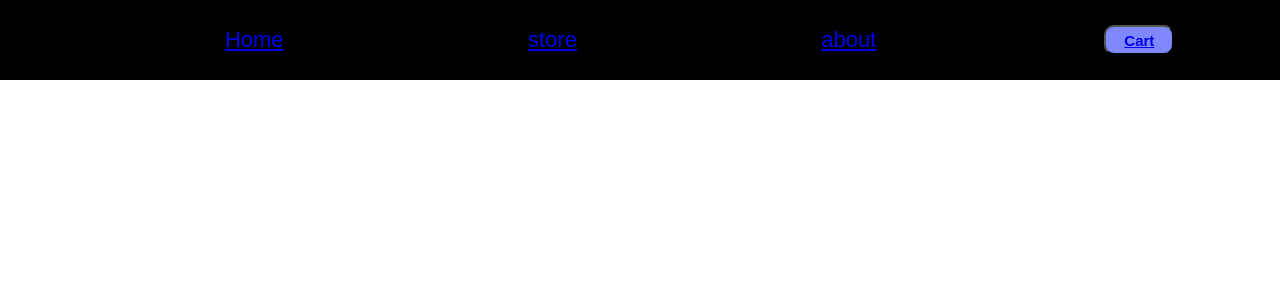
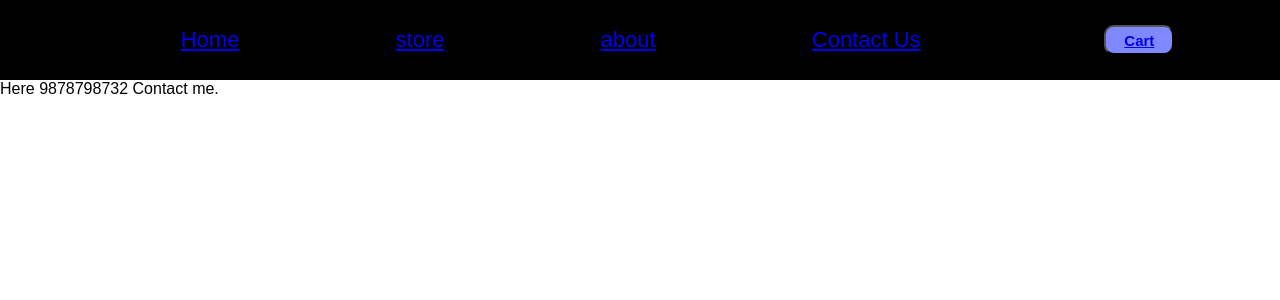
Before and after one commit to AbhinavNair-1011/React_eCommerce_website, a React (Vite) app in the folder ecommerce_website/: page /contactUs in a window 1280 px wide. Shown: the top 300 px of the page. Built offline with nearby package versions, Linux system fonts and the light colour scheme.

Commit message:
conatc page

```diff
--- a/ecommerce_website/src/App.jsx
+++ b/ecommerce_website/src/App.jsx
@@ -8,6 +8,7 @@ import StorePage from './components/StorePage'
 import CartPage from './components/CartPage'
 import About from "./components/About"
 import Home from "./components/Home"
+import ContactUs from './components/ContactUs'
 
 import {BrowserRouter, Routes,Route} from "react-router-dom"
 
@@ -82,6 +83,7 @@ const App = () => {
       <Route path="/store" element={<StorePage/>}/>
 
       <Route path="/cart" element={<CartPage/>}/>
+      <Route path="/contactUs" element={<ContactUs/>}/>
     </Routes>
     </BrowserRouter>
     </cartContext.Provider>
--- /dev/null
+++ b/ecommerce_website/src/components/ContactUs.jsx
@@ -0,0 +1,9 @@
+import React from 'react'
+
+const ContactUs = () => {
+  return (
+    <p>Here 9878798732 Contact me.</p>
+  )
+}
+
+export default ContactUs
--- a/ecommerce_website/src/components/NavList.jsx
+++ b/ecommerce_website/src/components/NavList.jsx
@@ -17,6 +17,10 @@ const navList = () => {
             <NavLink to="/about">about</NavLink>
 
             </li>
+            <li className="navList_items" id="navList_about">
+            <NavLink to="/contactUs">Contact Us</NavLink>
+
+            </li>
         </ul>
   )
 }
```
